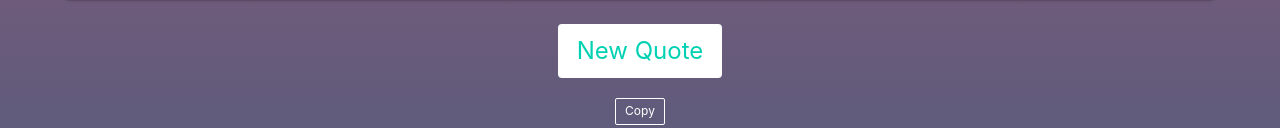
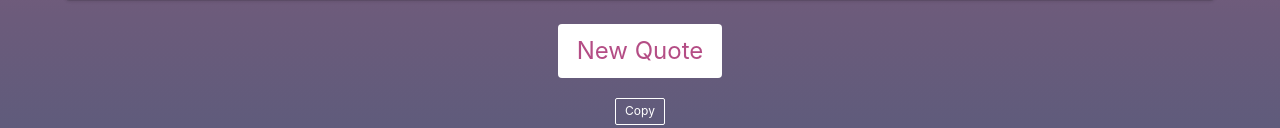
Before and after one commit to maaxw/RandomQuoteGenerator, a plain HTML site: page index.html in a window 1280 px wide. Shown: the part 471-599 px from the top of the page. Drawn offline with nearby package versions, Linux system fonts and the light colour scheme; some packages are replaced by stand-ins of ours; a script that the page names is missing.

Commit message:
Update style.css

```diff
--- a/style.css
+++ b/style.css
@@ -43,7 +43,7 @@ a {
   bottom: .25rem;
   background: 0 0;
   border: none;
-  color: #4a4a4a;
+  color: #b44d85;
   cursor: pointer;
   font-size: .625rem;
   outline: 0;
@@ -66,6 +66,11 @@ a {
   font-size: 1em;
 }
 
+.button.is-primary.is-inverted {
+    background-color: #fff;
+    color: #b44d85;
+}
+
 
 .footer {
     background: transparent;
```
